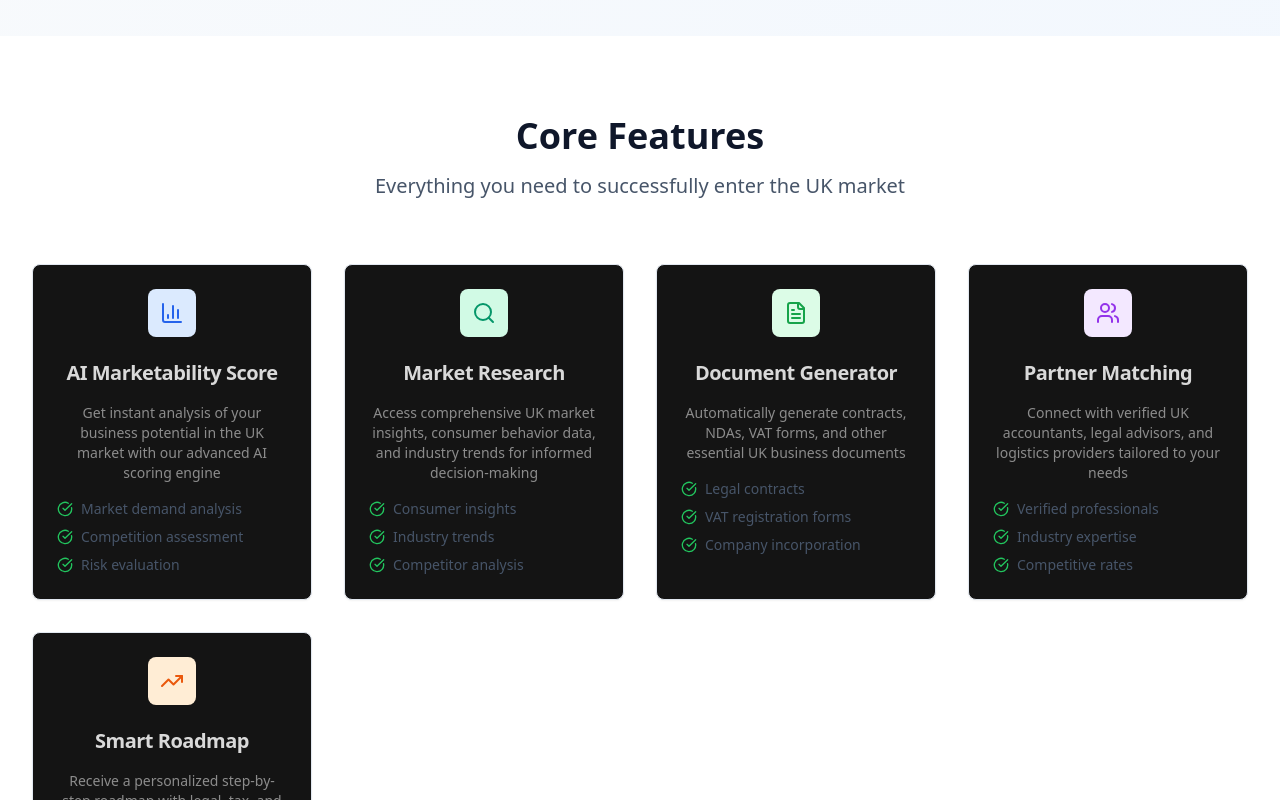
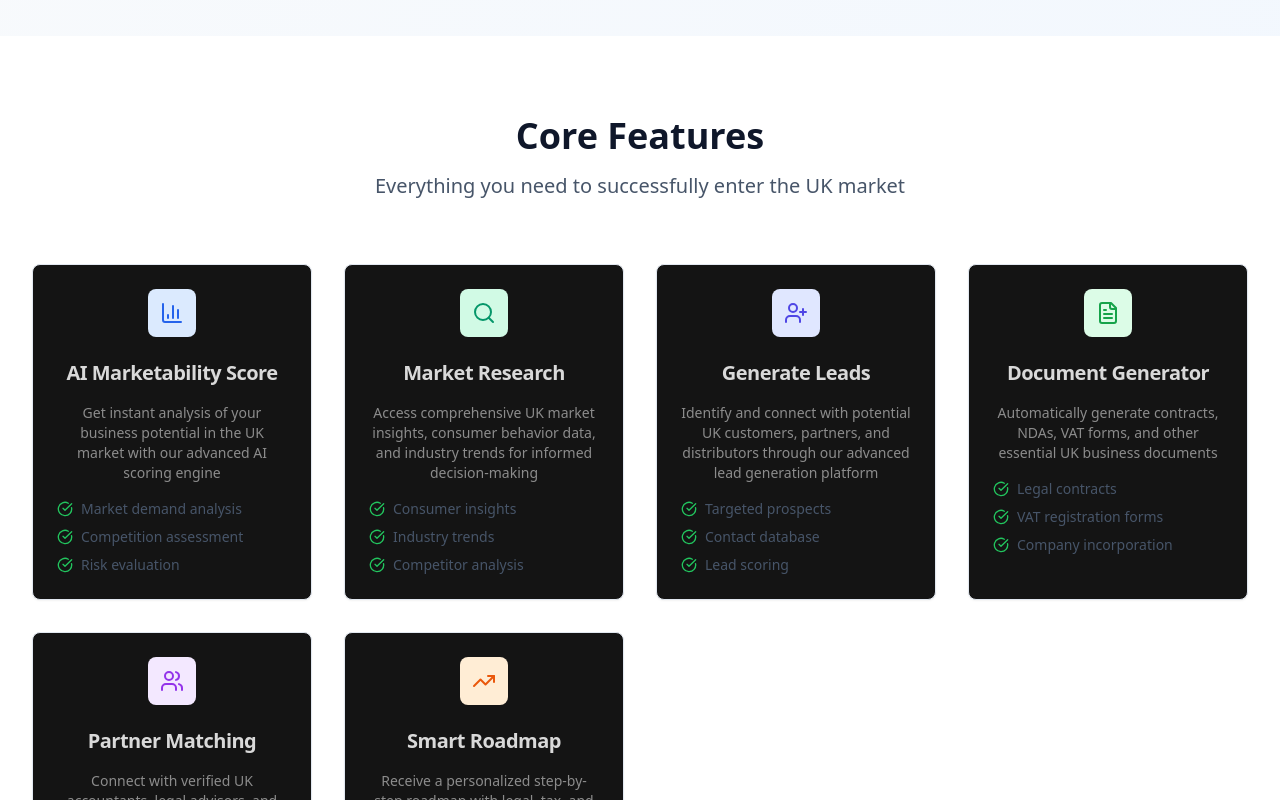
Before and after one commit to muratseyit/bridgeflow, a React (Vite) app: page /features in a window 1280 px wide. Shown: the part 430-1230 px from the top of the page. Built offline with nearby package versions, Linux system fonts and the light colour scheme.

Commit message:
Add "generate leads" feature
Added a "generate leads" section to the Features page.

```diff
--- a/src/pages/Features.tsx
+++ b/src/pages/Features.tsx
@@ -2,7 +2,7 @@
 import { Card, CardContent, CardDescription, CardHeader, CardTitle } from "@/components/ui/card";
 import { Button } from "@/components/ui/button";
 import { Dialog, DialogContent, DialogHeader, DialogTitle, DialogTrigger } from "@/components/ui/dialog";
-import { ArrowRight, BarChart3, FileText, Users, Zap, CheckCircle, Globe, TrendingUp, Shield, Clock, Target, Award, Play, Search } from "lucide-react";
+import { ArrowRight, BarChart3, FileText, Users, Zap, CheckCircle, Globe, TrendingUp, Shield, Clock, Target, Award, Play, Search, UserPlus } from "lucide-react";
 import { Link } from "react-router-dom";
 import { useState } from "react";
 import { useToast } from "@/hooks/use-toast";
@@ -145,6 +145,25 @@ const Features = () => {
                   <li className="flex items-center"><CheckCircle className="h-4 w-4 text-green-500 mr-2" />Consumer insights</li>
                   <li className="flex items-center"><CheckCircle className="h-4 w-4 text-green-500 mr-2" />Industry trends</li>
                   <li className="flex items-center"><CheckCircle className="h-4 w-4 text-green-500 mr-2" />Competitor analysis</li>
+                </ul>
+              </CardContent>
+            </Card>
+
+            <Card className="border-slate-200 hover:shadow-lg transition-shadow duration-300">
+              <CardHeader className="text-center pb-4">
+                <div className="w-12 h-12 bg-indigo-100 rounded-lg flex items-center justify-center mx-auto mb-4">
+                  <UserPlus className="h-6 w-6 text-indigo-600" />
+                </div>
+                <CardTitle className="text-xl">Generate Leads</CardTitle>
+              </CardHeader>
+              <CardContent>
+                <CardDescription className="text-center mb-4">
+                  Identify and connect with potential UK customers, partners, and distributors through our advanced lead generation platform
+                </CardDescription>
+                <ul className="text-sm text-slate-600 space-y-2">
+                  <li className="flex items-center"><CheckCircle className="h-4 w-4 text-green-500 mr-2" />Targeted prospects</li>
+                  <li className="flex items-center"><CheckCircle className="h-4 w-4 text-green-500 mr-2" />Contact database</li>
+                  <li className="flex items-center"><CheckCircle className="h-4 w-4 text-green-500 mr-2" />Lead scoring</li>
                 </ul>
               </CardContent>
             </Card>
```
